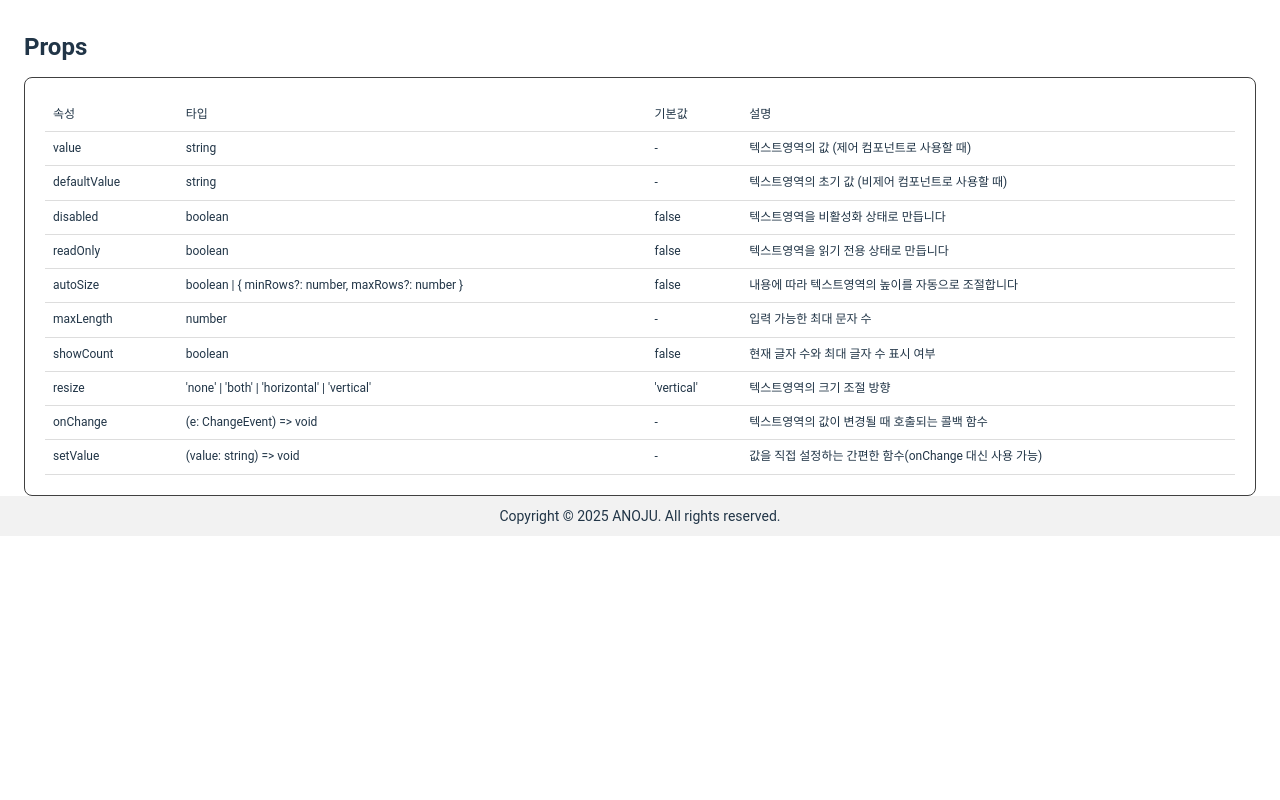
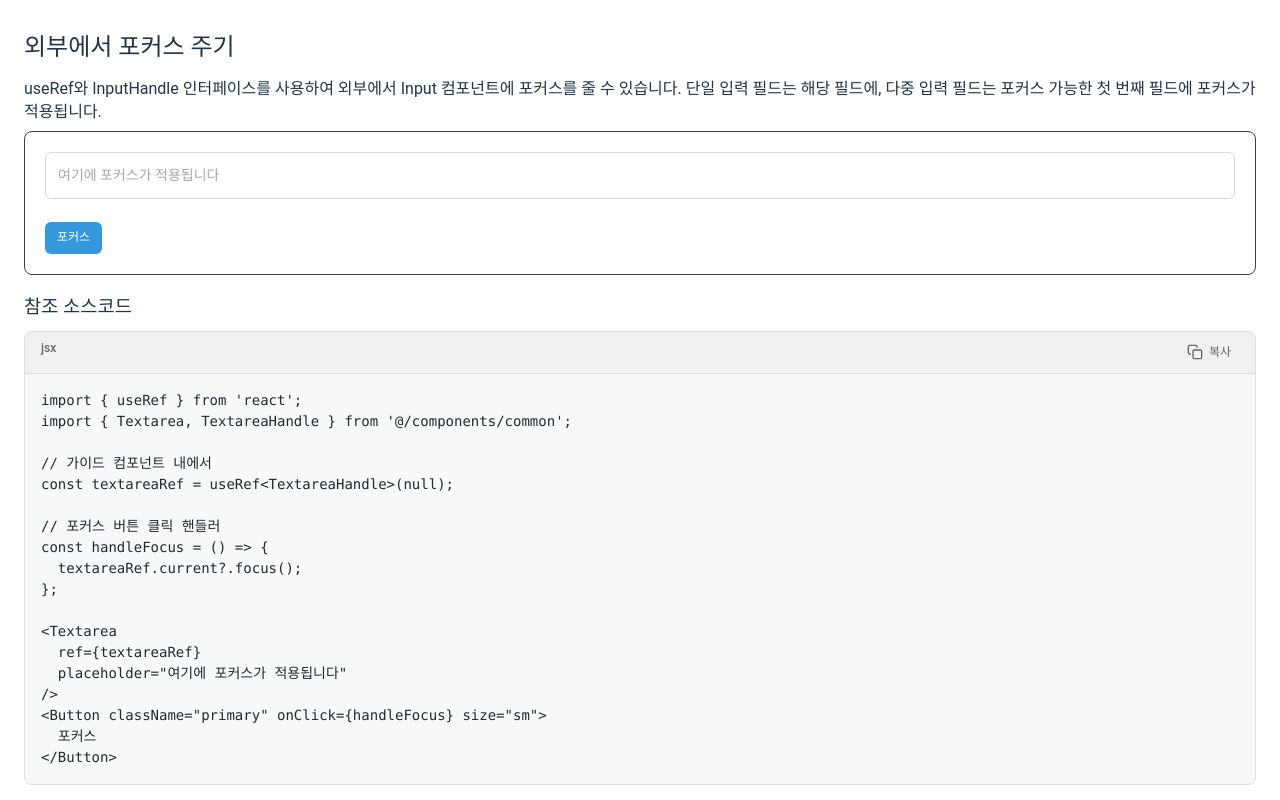
Before and after one commit to anoju/anoju-react, a React (Vite) app: page /guide/textarea in a window 1280 px wide. Shown: the part 4440-5240 px from the top of the page. Before the commit the page ends 4976 px from the top, so only its background shows below. Built offline with nearby package versions, Linux system fonts and the light colour scheme.

Commit message:
textarea 컴포넌트 보완(4)

```diff
--- a/src/components/common/Textarea.tsx
+++ b/src/components/common/Textarea.tsx
@@ -5,12 +5,21 @@ import React, {
   useState,
   useEffect,
   useCallback,
+  useImperativeHandle,
   TextareaHTMLAttributes,
   CSSProperties,
   ChangeEvent,
 } from 'react';
 import styles from '@/assets/scss/components/textarea.module.scss';
 import cx from '@/utils/cx';
+
+// 외부에서 호출 가능한 메서드 인터페이스 정의
+export interface TextareaHandle {
+  focus: () => void;
+  blur: () => void;
+  getValue: () => string | undefined;
+  setValue: (value: string) => void;
+}
 
 // autoSize 옵션 타입 정의
 export interface AutoSizeType {
@@ -40,7 +49,7 @@ export interface TextareaProps
   setValue?: (value: string) => void;
 }
 
-const Textarea = forwardRef<HTMLTextAreaElement, TextareaProps>(
+const Textarea = forwardRef<TextareaHandle, TextareaProps>(
   (
     {
       className,
@@ -254,6 +263,27 @@ const Textarea = forwardRef<HTMLTextAreaElement, TextareaProps>(
       }
     }, [autoSize, updateHeight]);
 
+    // 외부에서 호출 가능한 메서드 정의
+    useImperativeHandle(ref, () => ({
+      focus: () => {
+        if (textareaRef.current) {
+          textareaRef.current.focus();
+        }
+      },
+      blur: () => {
+        if (textareaRef.current) {
+          textareaRef.current.blur();
+        }
+      },
+      getValue: () => textValue,
+      setValue: (value: string) => {
+        setTextValue(value);
+        if (setValue) {
+          setValue(value);
+        }
+      },
+    }));
+
     // Textarea 표시 값
     const displayValue = isControlled ? value : textValue;
 
@@ -305,13 +335,8 @@ const Textarea = forwardRef<HTMLTextAreaElement, TextareaProps>(
         <div className={wrapperClassName} style={style}>
           <textarea
             ref={(node) => {
-              // 내부 ref와 외부 ref 모두 설정
+              // 내부 ref 설정 (외부 ref는 useImperativeHandle에서 처리)
               textareaRef.current = node;
-              if (typeof ref === 'function') {
-                ref(node);
-              } else if (ref) {
-                ref.current = node;
-              }
             }}
             className={textareaClassName}
             style={textareaStyle}
--- a/src/components/common/index.ts
+++ b/src/components/common/index.ts
@@ -4,5 +4,5 @@ export { default as Tabs, Tab, TabPanel } from './Tabs';
 export { default as Checkbox, CheckboxGroup } from './Checkbox';
 export { default as Radio, RadioGroup } from './Radio';
 export { default as Input, type InputHandle } from './Input';
-export { default as Textarea } from './Textarea';
+export { default as Textarea, type TextareaHandle } from './Textarea';
 export { default as Tooltip } from './Tooltip';
--- a/src/pages/guide/textarea.tsx
+++ b/src/pages/guide/textarea.tsx
@@ -1,6 +1,12 @@
 // src/pages/guide/textarea.tsx
+import { useRef } from 'react';
 import { usePageLayout } from '@/hooks/usePageLayout';
-import { Button, CodeHighlight, Textarea } from '@/components/common';
+import {
+  Button,
+  CodeHighlight,
+  Textarea,
+  TextareaHandle,
+} from '@/components/common';
 import styles from '@/assets/scss/pages/guide.module.scss';
 import { useState } from 'react';
 
@@ -20,6 +26,14 @@ const TextareaGuide = () => {
   const [value, setValue] = useState('');
   const [autoSizeValue, setAutoSizeValue] = useState('');
   const [countValue, setCountValue] = useState('');
+
+  // 가이드 컴포넌트 내에서
+  const textareaRef = useRef<TextareaHandle>(null);
+
+  // 포커스 버튼 클릭 핸들러
+  const handleFocus = () => {
+    textareaRef.current?.focus();
+  };
 
   return (
     <div className="page-inner">
@@ -250,6 +264,49 @@ const TextareaGuide = () => {
       </section>
 
       <section className={styles.section}>
+        <h2 className={styles['section-title']}>외부에서 포커스 주기</h2>
+        <p className={styles.txt}>
+          useRef와 InputHandle 인터페이스를 사용하여 외부에서 Input 컴포넌트에
+          포커스를 줄 수 있습니다. 단일 입력 필드는 해당 필드에, 다중 입력
+          필드는 포커스 가능한 첫 번째 필드에 포커스가 적용됩니다.
+        </p>
+
+        <div className={styles.showcase}>
+          <Textarea
+            ref={textareaRef}
+            placeholder="여기에 포커스가 적용됩니다"
+          />
+          <br />
+          <Button className="primary" onClick={handleFocus} size="sm">
+            포커스
+          </Button>
+        </div>
+
+        <h3 className={styles['sub-title']}>참조 소스코드</h3>
+        <CodeHighlight
+          code={`import { useRef } from 'react';
+import { Textarea, TextareaHandle } from '@/components/common';
+
+// 가이드 컴포넌트 내에서
+const textareaRef = useRef<TextareaHandle>(null);
+
+// 포커스 버튼 클릭 핸들러
+const handleFocus = () => {
+  textareaRef.current?.focus();
+};
+
+<Textarea
+  ref={textareaRef}
+  placeholder="여기에 포커스가 적용됩니다"
+/>
+<Button className="primary" onClick={handleFocus} size="sm">
+  포커스
+</Button>`}
+          language="jsx"
+        />
+      </section>
+
+      <section className={styles.section}>
         <h2 className={styles['section-title']}>Props</h2>
         <div className={styles.showcase}>
           <table className={styles.table}>
```
